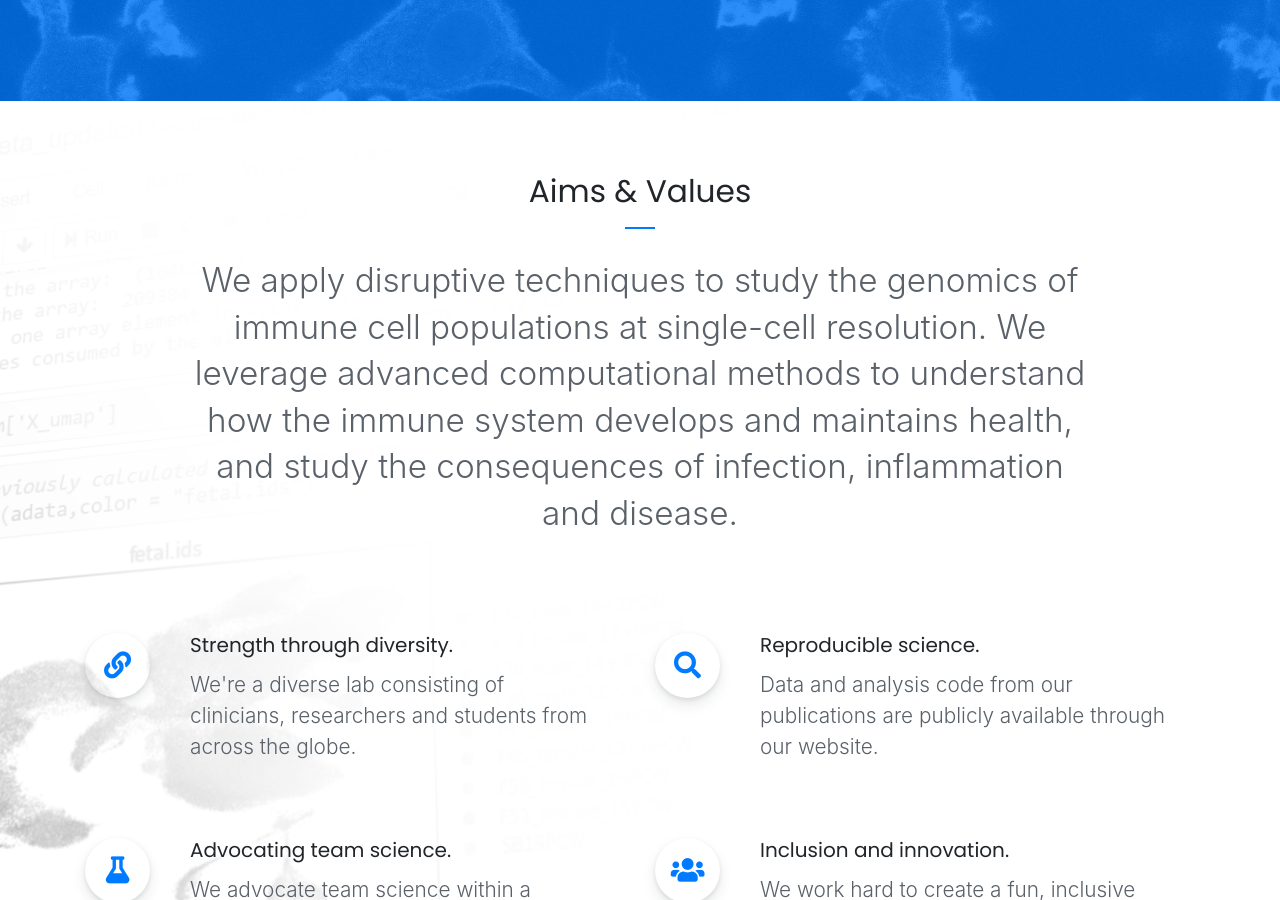
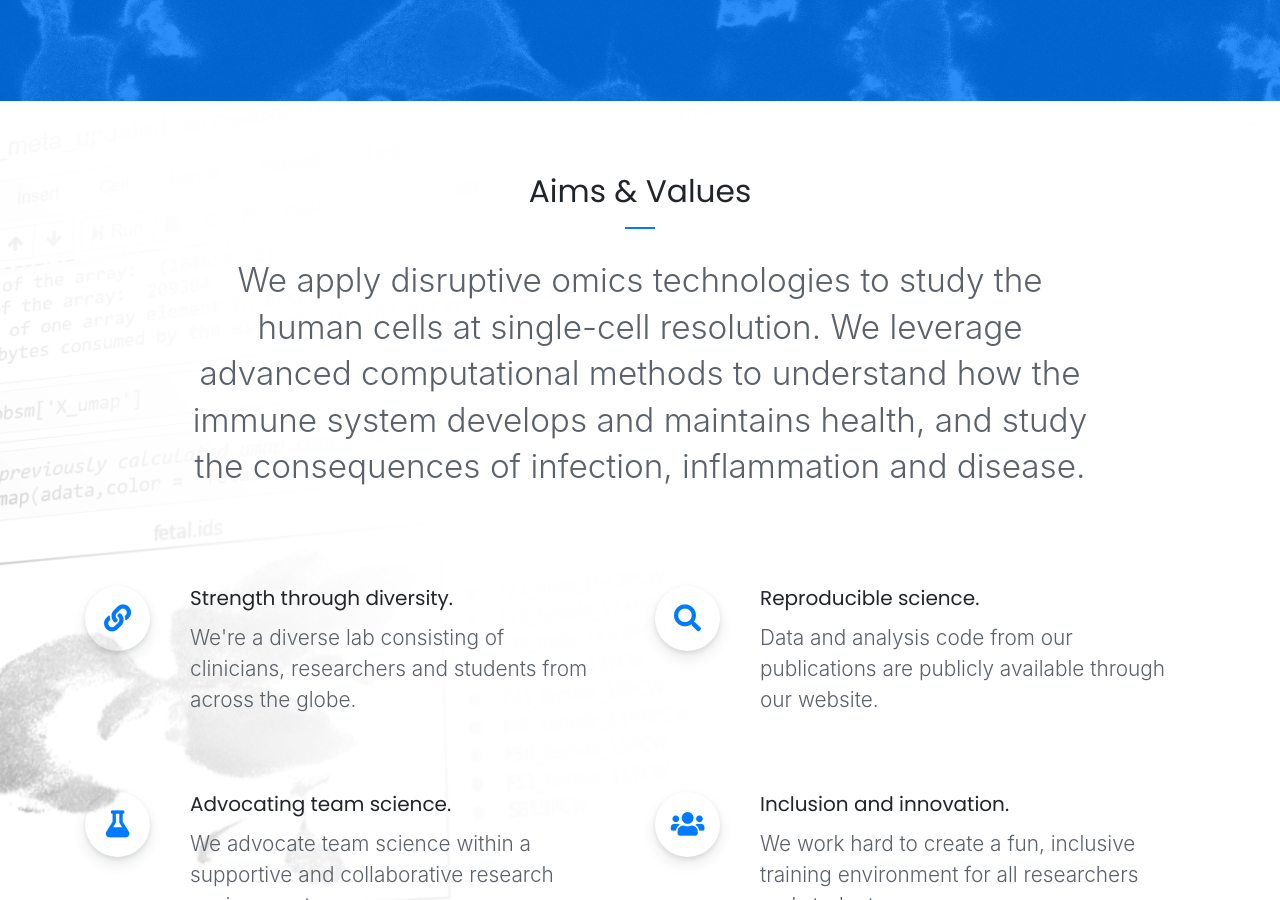
Before and after one commit to haniffalab/haniffalab.github.io, a Jekyll site: the page built from index.markdown, in a window 1280 px wide and 900 px high, scrolled down 799 px. Built offline with Jekyll 4.4.1, drawn with Linux system fonts in a browser that asks for light colours; nearby versions of some CDN libraries.

Commit message:
aims statement update

```diff
--- a/_layouts/home.html
+++ b/_layouts/home.html
@@ -10,9 +10,9 @@
       <div class="content clearfix">
         <div id="introduction" class="container mb-5">
           <div class="col-lg-10 col-md-10 ml-auto mr-auto text-center">
-            <p class="lead">We apply disruptive techniques to study the genomics of immune cell populations at single-cell
-              resolution. We leverage advanced computational methods to understand how the immune system develops and
-              maintains health, and study the consequences of infection, inflammation and disease.
+            <p class="lead">We apply disruptive omics technologies to study the human cells at single-cell resolution.
+              We leverage advanced computational methods to understand how the immune system develops and maintains health,
+              and study the consequences of infection, inflammation and disease.
             </p>
           </div>
         </div>
```
